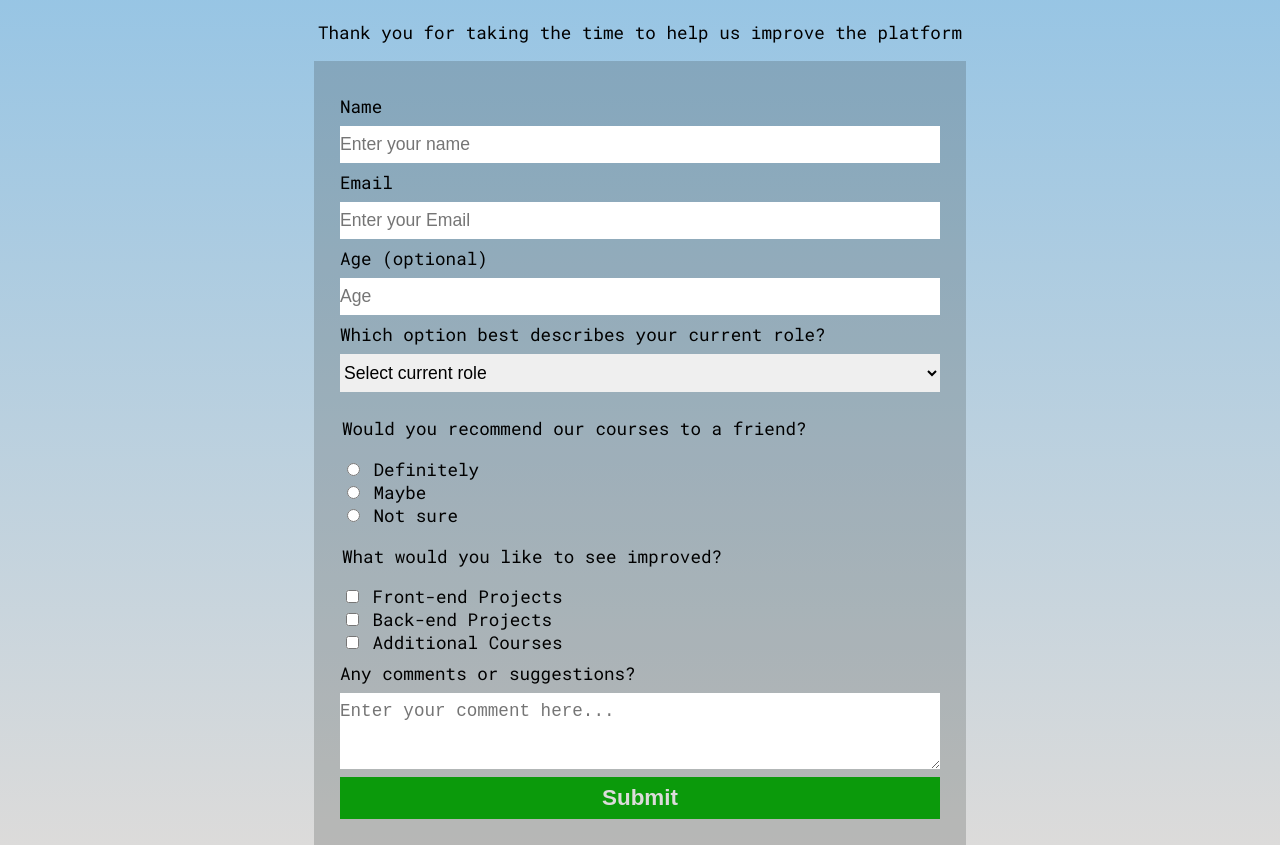
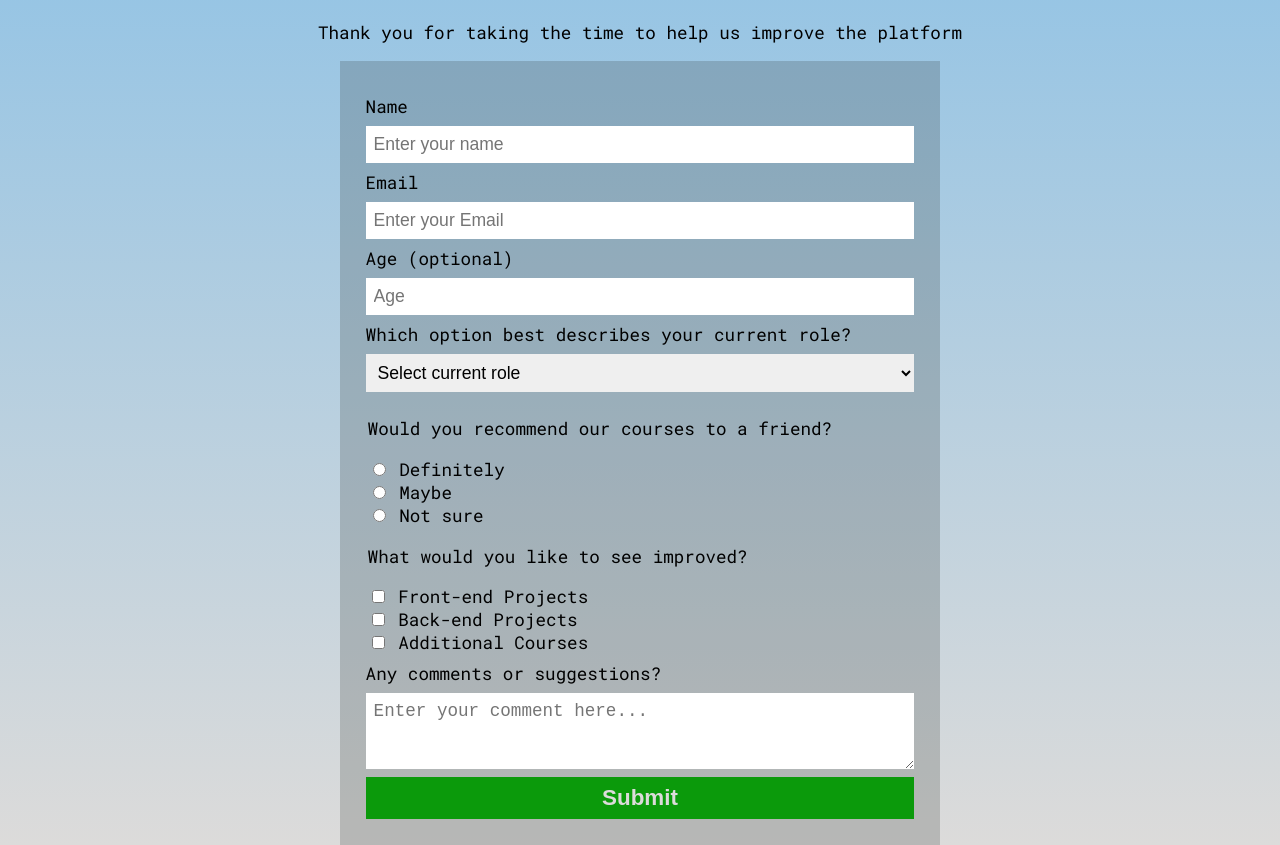
Before and after one commit to M0hammed0111/survey, a plain HTML site: page index.html in a window 1280 px wide. Shown: the part 80-925 px from the top of the page. Drawn offline with Linux system fonts and the light colour scheme.

Commit message:
Reseted the box-model to box-sizing: border-box

```diff
--- a/styles.css
+++ b/styles.css
@@ -1,3 +1,7 @@
+* {
+    box-sizing: border-box;
+}
+
 body {
     margin: 0 auto;
     font-size: 1.1em;
@@ -39,7 +43,7 @@ textarea {
     display: block;
     width: 100%;
     margin: 0.5rem auto;
-    padding: 0.5rem 0;
+    padding: 0.5rem 0.5rem;
     font-size: 1.1rem;
     border: none;
 }
```
